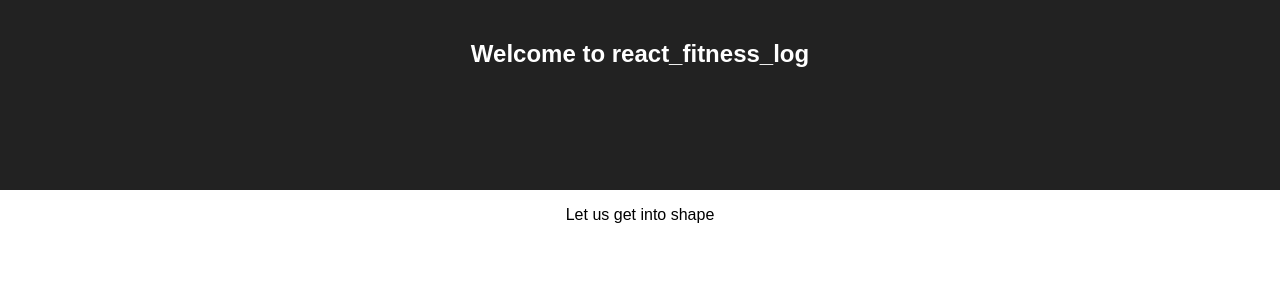
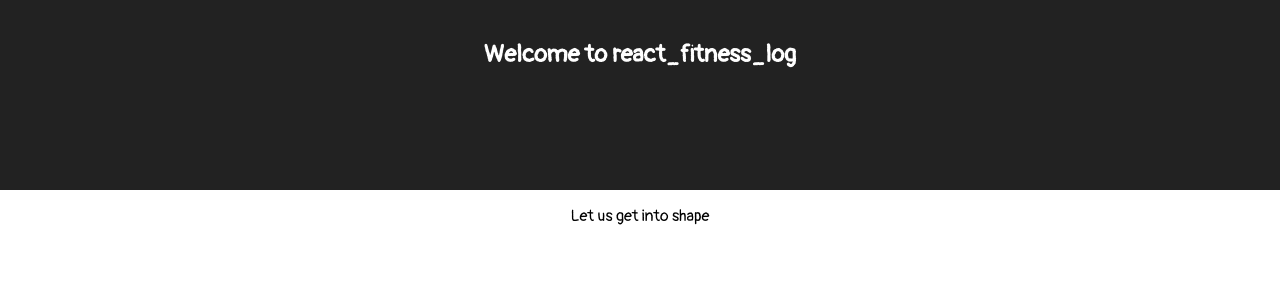
Before and after one commit to davideliason/react_fitness_log, a React (Create React App) app: page / in a window 1280 px wide. Shown: the top 300 px of the page. Built offline with nearby package versions, Linux system fonts and the light colour scheme.

Commit message:
add google font to App Component

```diff
--- a/public/index.html
+++ b/public/index.html
@@ -10,6 +10,7 @@
     -->
     <link rel="manifest" href="%PUBLIC_URL%/manifest.json">
     <link rel="shortcut icon" href="%PUBLIC_URL%/favicon.ico">
+    <link href="https://fonts.googleapis.com/css?family=Pangolin" rel="stylesheet">
     <!--
       Notice the use of %PUBLIC_URL% in the tags above.
       It will be replaced with the URL of the `public` folder during the build.
--- a/src/App.js
+++ b/src/App.js
@@ -7,9 +7,9 @@ class App extends Component {
     return (
       <div className="App">
         <div className="App-header">
-          <h2>Welcome to react_fitness_log</h2>
+          <h2 className="pangolin">Welcome to react_fitness_log</h2>
         </div>
-        <p>Let us get into shape</p>
+        <p className="pangolin">Let us get into shape</p>
       </div>
     );
   }
--- a/src/index.css
+++ b/src/index.css
@@ -3,3 +3,7 @@ body {
   padding: 0;
   font-family: sans-serif;
 }
+
+.pangolin {
+	font-family: 'Pangolin', cursive;
+}
```
